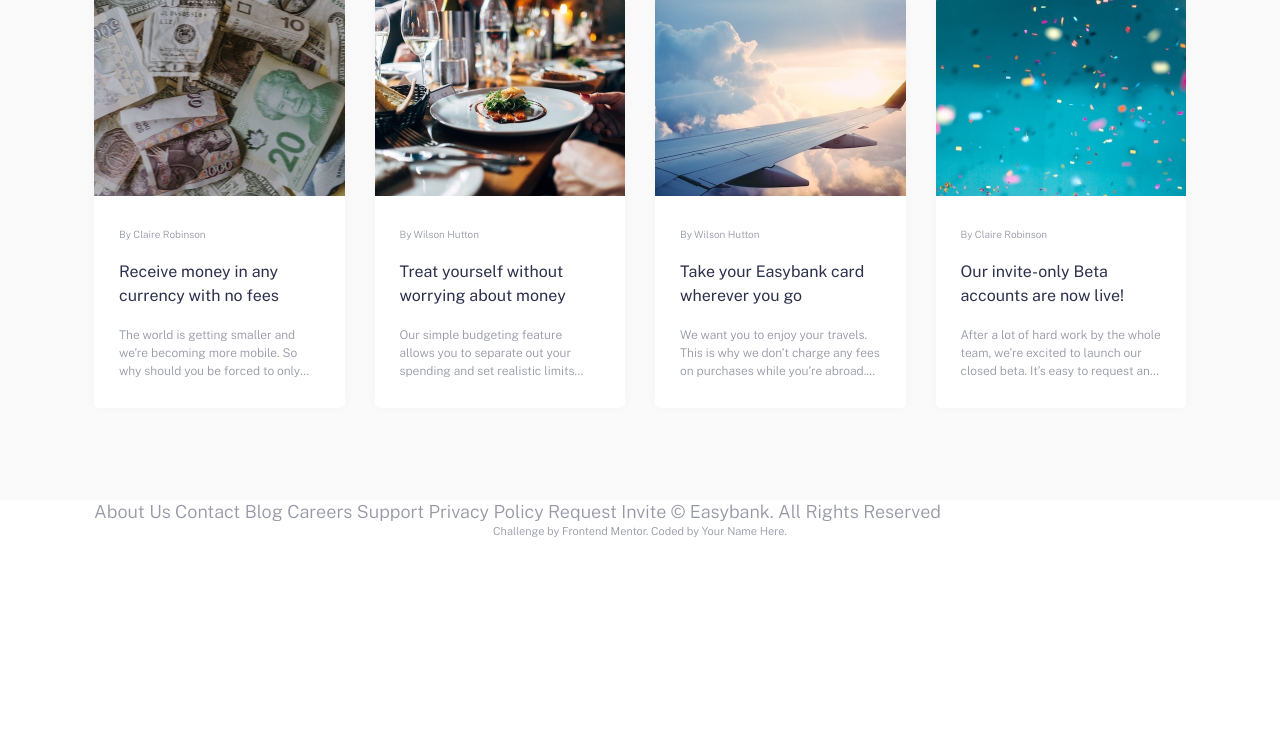
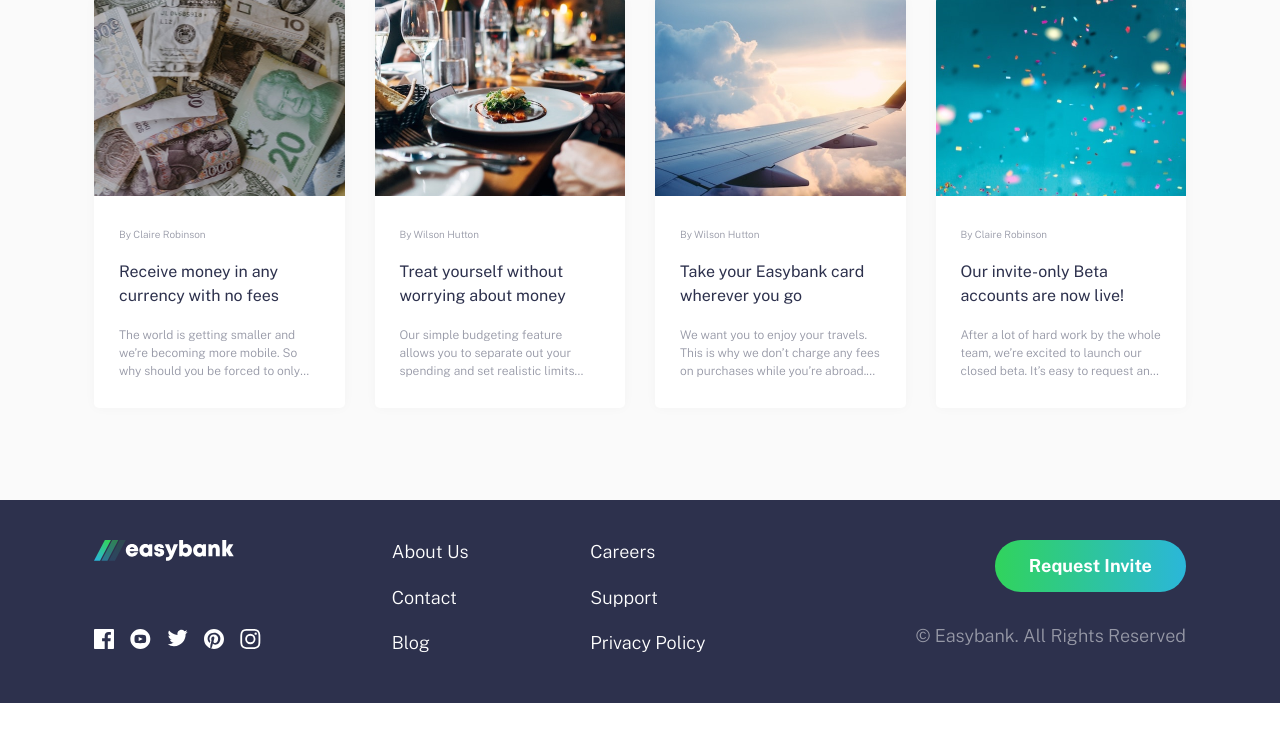
Before and after one commit to elsayed136/eazybank-landing-page, a website built with webpack: page src/index.html in a window 1280 px wide. Shown: the part 1713-2455 px from the top of the page. After the commit the page ends 2416 px from the top, so only its background shows below. Built offline with nearby package versions, Linux system fonts and the light colour scheme.

Commit message:
Add: footer section

```diff
--- a/src/index.html
+++ b/src/index.html
@@ -20,17 +20,6 @@
     />
 
     <title>Frontend Mentor | Easybank landing page</title>
-
-    <!-- Feel free to remove these styles or customise in your own stylesheet 👍 -->
-    <style>
-      .attribution {
-        font-size: 11px;
-        text-align: center;
-      }
-      .attribution a {
-        color: hsl(228, 45%, 44%);
-      }
-    </style>
   </head>
   <body>
     <header class="header" id="header">
@@ -219,15 +208,100 @@
       </section>
     </main>
 
-    <div class="container">
-      About Us Contact Blog Careers Support Privacy Policy Request Invite ©
-      Easybank. All Rights Reserved
-      <div class="attribution">
-        Challenge by
-        <a href="https://www.frontendmentor.io?ref=challenge" target="_blank"
-          >Frontend Mentor</a
-        >. Coded by <a href="#">Your Name Here</a>.
+    <footer class="footer">
+      <div class="container footer__grid">
+        <div class="footer__logo-box">
+          <a href="#" class="footer__logo">
+            <img class="logo" src="images/logo-dark.svg" alt="Easybank logo" />
+          </a>
+
+          <ul class="footer__social">
+            <li class="footer__link">
+              <a href="#">
+                <svg xmlns="http://www.w3.org/2000/svg" width="20" height="20">
+                  <title>Facebook Icon</title>
+                  <path
+                    fill="#FFF"
+                    d="M18.896 0H1.104C.494 0 0 .494 0 1.104v17.793C0 19.506.494 20 1.104 20h9.58v-7.745H8.076V9.237h2.606V7.01c0-2.583 1.578-3.99 3.883-3.99 1.104 0 2.052.082 2.329.119v2.7h-1.598c-1.254 0-1.496.597-1.496 1.47v1.928h2.989l-.39 3.018h-2.6V20h5.098c.608 0 1.102-.494 1.102-1.104V1.104C20 .494 19.506 0 18.896 0z"
+                  />
+                </svg>
+              </a>
+            </li>
+            <li class="footer__link">
+              <a href="#">
+                <svg xmlns="http://www.w3.org/2000/svg" width="21" height="20">
+                  <title>Youtube Icon</title>
+                  <path
+                    fill="#FFF"
+                    d="M10.333 0c-5.522 0-10 4.478-10 10 0 5.523 4.478 10 10 10 5.523 0 10-4.477 10-10 0-5.522-4.477-10-10-10zm3.701 14.077c-1.752.12-5.653.12-7.402 0C4.735 13.947 4.514 13.018 4.5 10c.014-3.024.237-3.947 2.132-4.077 1.749-.12 5.651-.12 7.402 0 1.898.13 2.118 1.059 2.133 4.077-.015 3.024-.238 3.947-2.133 4.077zM8.667 8.048l4.097 1.949-4.097 1.955V8.048z"
+                  /></svg
+              ></a>
+            </li>
+            <li class="footer__link">
+              <a href="#">
+                <svg xmlns="http://www.w3.org/2000/svg" width="21" height="18">
+                  <title>Twitter Icon</title>
+                  <path
+                    fill="#FFF"
+                    d="M20.667 2.797a8.192 8.192 0 01-2.357.646 4.11 4.11 0 001.804-2.27 8.22 8.22 0 01-2.606.996A4.096 4.096 0 0014.513.873c-2.649 0-4.595 2.472-3.997 5.038a11.648 11.648 0 01-8.457-4.287 4.109 4.109 0 001.27 5.478A4.086 4.086 0 011.47 6.59c-.045 1.901 1.317 3.68 3.29 4.075a4.113 4.113 0 01-1.853.07 4.106 4.106 0 003.834 2.85 8.25 8.25 0 01-6.075 1.7 11.616 11.616 0 006.29 1.843c7.618 0 11.922-6.434 11.662-12.205a8.354 8.354 0 002.048-2.124z"
+                  />
+                </svg>
+              </a>
+            </li>
+            <li class="footer__link">
+              <a href="#">
+                <svg xmlns="http://www.w3.org/2000/svg" width="20" height="20">
+                  <title>Pinterest Icon</title>
+                  <path
+                    fill="#FFF"
+                    d="M10 0C4.478 0 0 4.477 0 10c0 4.237 2.636 7.855 6.356 9.312-.088-.791-.167-2.005.035-2.868.182-.78 1.172-4.97 1.172-4.97s-.299-.6-.299-1.486c0-1.39.806-2.428 1.81-2.428.852 0 1.264.64 1.264 1.408 0 .858-.545 2.14-.828 3.33-.236.995.5 1.807 1.48 1.807 1.778 0 3.144-1.874 3.144-4.58 0-2.393-1.72-4.068-4.177-4.068-2.845 0-4.515 2.135-4.515 4.34 0 .859.331 1.781.745 2.281a.3.3 0 01.069.288l-.278 1.133c-.044.183-.145.223-.335.134-1.249-.581-2.03-2.407-2.03-3.874 0-3.154 2.292-6.052 6.608-6.052 3.469 0 6.165 2.473 6.165 5.776 0 3.447-2.173 6.22-5.19 6.22-1.013 0-1.965-.525-2.291-1.148l-.623 2.378c-.226.869-.835 1.958-1.244 2.621.937.29 1.931.446 2.962.446 5.522 0 10-4.477 10-10S15.522 0 10 0z"
+                  />
+                </svg>
+              </a>
+            </li>
+            <li class="footer__link">
+              <a href="#">
+                <svg xmlns="http://www.w3.org/2000/svg" width="21" height="20">
+                  <title>Instagram Icon</title>
+                  <path
+                    fill="#FFF"
+                    d="M10.333 1.802c2.67 0 2.987.01 4.042.059 2.71.123 3.976 1.409 4.1 4.099.048 1.054.057 1.37.057 4.04 0 2.672-.01 2.988-.058 4.042-.124 2.687-1.386 3.975-4.099 4.099-1.055.048-1.37.058-4.042.058-2.67 0-2.986-.01-4.04-.058-2.717-.124-3.976-1.416-4.1-4.1-.048-1.054-.058-1.37-.058-4.041 0-2.67.01-2.986.058-4.04.124-2.69 1.387-3.977 4.1-4.1 1.054-.048 1.37-.058 4.04-.058zm0-1.802C7.618 0 7.278.012 6.211.06 2.579.227.56 2.242.394 5.877.345 6.944.334 7.284.334 10s.011 3.057.06 4.123c.166 3.632 2.181 5.65 5.816 5.817 1.068.048 1.408.06 4.123.06 2.716 0 3.057-.012 4.124-.06 3.628-.167 5.651-2.182 5.816-5.817.049-1.066.06-1.407.06-4.123s-.011-3.056-.06-4.122C20.11 2.249 18.093.228 14.458.06 13.39.01 13.049 0 10.333 0zm0 4.865a5.135 5.135 0 100 10.27 5.135 5.135 0 000-10.27zm0 8.468a3.333 3.333 0 110-6.666 3.333 3.333 0 010 6.666zm5.339-9.87a1.2 1.2 0 10-.001 2.4 1.2 1.2 0 000-2.4z"
+                  />
+                </svg>
+              </a>
+            </li>
+          </ul>
+        </div>
+
+        <ul class="footer__nav footer__nav--1">
+          <li>
+            <a class="footer__link" href="#">About Us</a>
+          </li>
+          <li>
+            <a class="footer__link" href="#">Contact</a>
+          </li>
+          <li>
+            <a class="footer__link" href="#">Blog</a>
+          </li>
+        </ul>
+
+        <ul class="footer__nav footer__nav--2">
+          <li>
+            <a class="footer__link" href="#">Careers</a>
+          </li>
+          <li>
+            <a class="footer__link" href="#">Support</a>
+          </li>
+          <li>
+            <a class="footer__link" href="#">Privacy Policy</a>
+          </li>
+        </ul>
+
+        <div class="footer__cta">
+          <a href="#" class="btn btn--primary">Request Invite</a>
+          <p class="footer__copyright">&copy; Easybank. All Rights Reserved</p>
+        </div>
       </div>
-    </div>
+    </footer>
   </body>
 </html>
--- a/src/sass/components/_article.scss
+++ b/src/sass/components/_article.scss
@@ -45,6 +45,11 @@
     color: u.$darkBlue;
     font-size: 1.6rem;
     font-weight: 400;
+    transition: all 0.3s;
+
+    &:hover {
+      color: u.$limeGreen;
+    }
   }
 
   &__description {
--- /dev/null
+++ b/src/sass/layout/_footer.scss
@@ -0,0 +1,116 @@
+@use '../abstracts' as u;
+
+.footer {
+  background-color: u.$darkBlue;
+  color: u.$white;
+  padding: 4rem 4rem 4.8rem;
+  text-align: center;
+
+  @include u.breakpoint-up(lg) {
+    text-align: left;
+  }
+
+  &__grid {
+    @include u.breakpoint-up(lg) {
+      display: grid;
+      grid-template-columns: 1.5fr repeat(2, 1fr) 2fr;
+
+      grid-template-areas: 'logo nav-1 nav-2 cta';
+    }
+  }
+
+  &__logo-box {
+    display: flex;
+    flex-direction: column;
+    align-items: center;
+    gap: 3.2rem;
+
+    @include u.breakpoint-up(lg) {
+      grid-area: logo;
+
+      justify-content: space-between;
+      align-items: flex-start;
+    }
+  }
+
+  &__logo {
+    display: inline-block;
+    width: 14rem;
+    height: 2.2rem;
+  }
+
+  &__social {
+    display: flex;
+    justify-content: center;
+    gap: 1.6rem;
+
+    @include u.breakpoint-up(lg) {
+      justify-content: flex-start;
+      grid-area: social;
+    }
+
+    @include u.breakpoint-down(lg) {
+      margin-bottom: 3.6rem;
+    }
+  }
+
+  &__nav {
+    & > * {
+      margin-bottom: 2.2rem;
+    }
+
+    @include u.breakpoint-down(lg) {
+      &:last-of-type {
+        margin-bottom: 4rem;
+      }
+    }
+
+    @include u.breakpoint-up(lg) {
+      & > :last-child {
+        margin-bottom: 0;
+      }
+    }
+
+    &--1 {
+      @include u.breakpoint-up(lg) {
+        grid-area: nav-1;
+      }
+    }
+    &--2 {
+      @include u.breakpoint-up(lg) {
+        grid-area: nav-2;
+      }
+    }
+  }
+
+  &__link {
+    &,
+    svg path {
+      transition: all 0.3s;
+    }
+
+    &:hover {
+      color: u.$limeGreen;
+
+      svg path {
+        fill: u.$limeGreen;
+      }
+    }
+  }
+
+  &__cta {
+    display: flex;
+    flex-direction: column;
+    align-items: center;
+    gap: 3rem;
+
+    @include u.breakpoint-up(lg) {
+      align-items: end;
+      grid-area: cta;
+    }
+  }
+
+  &__copyright {
+    color: u.$grayishBlue;
+  }
+}
--- a/src/sass/layout/_index.scss
+++ b/src/sass/layout/_index.scss
@@ -1,2 +1,3 @@
 @forward './header';
 @forward './grid';
+@forward './footer';
```
Also changed, not shown: src/images/logo-dark.svg (added).
